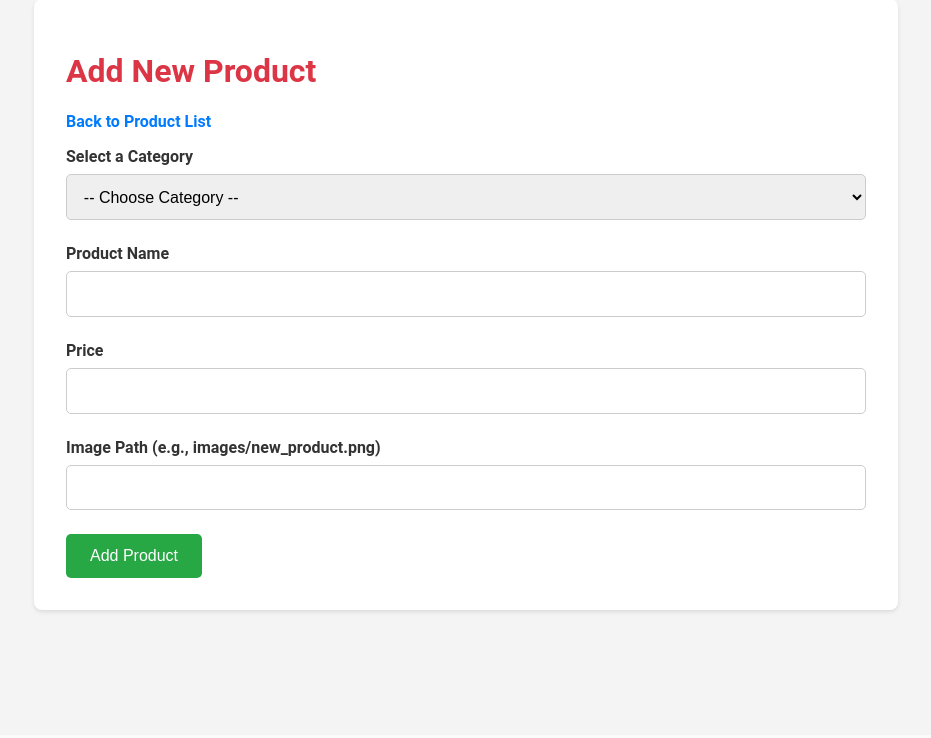
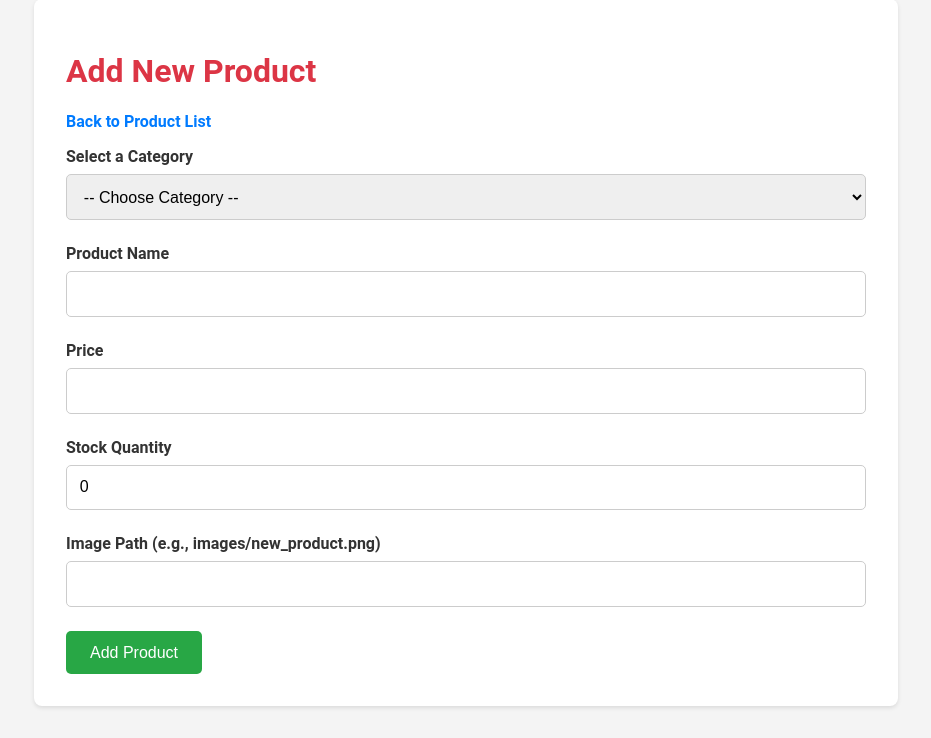
Before and after one commit to JimanB/apex-builds, a PHP site: page /admin/add_product.php in a window 1280 px wide. Shown: the part 65-803 px from the top of the page, without its empty margins (174-1105 px from the left). Before the commit the page ends 679 px from the top, so only its background shows below. Run offline with PHP 8.4, Linux system fonts and the light colour scheme; a user stored in the database is signed in; data comes from the database, SQL or seed files in the repository.

Commit message:
Update add_product.php

```diff
--- a/admin/add_product.php
+++ b/admin/add_product.php
@@ -26,32 +26,35 @@ if ($result && $result->num_rows > 0) {
 
 //check if the form has been submitted
 if ($_SERVER["REQUEST_METHOD"] == "POST") {
-    // Get form data
+    //get form data
     $category_data = explode('|', $_POST['category']);
     $category = trim($category_data[0]);
     $displayName = trim($category_data[1]);
 
     $name = trim($_POST['name']);
     $price = trim($_POST['price']);
+    $stock_quantity = (int)$_POST['stock_quantity']; //get stock quantity
     $image = trim($_POST['image']);
 
     //basic validation
-    if (empty($category) || empty($displayName) || empty($name) || empty($price) || empty($image)) {
-        $errors[] = "All fields are required.";
+    if (empty($category) || empty($displayName) || empty($name) || !isset($_POST['price']) || !isset($_POST['stock_quantity']) || empty($image)) {
+        $errors[] = "All fields are required";
     }
     if (!is_numeric($price) || $price < 0) {
-        $errors[] = "Price must be a valid positive number.";
+        $errors[] = "Price must be a valid positive number";
     }
 
     if (empty($errors)) {
-        $stmt = $conn->prepare("INSERT INTO products (category, displayName, name, price, image) VALUES (?, ?, ?, ?, ?)");
-        $stmt->bind_param("sssss", $category, $displayName, $name, $price, $image);
+        //use a prepared statement to prevent sql injection
+        $stmt = $conn->prepare("INSERT INTO products (category, displayName, name, price, stock_quantity, image) VALUES (?, ?, ?, ?, ?, ?)");
+        //bind parameters with 'i' for integer stock
+        $stmt->bind_param("ssssis", $category, $displayName, $name, $price, $stock_quantity, $image);
 
         if ($stmt->execute()) {
             header("Location: products.php?status=added");
             exit();
         } else {
-            $errors[] = "Error adding product to the database.";
+            $errors[] = "Error adding product to the database";
         }
         $stmt->close();
     }
@@ -92,6 +95,7 @@ $conn->close();
                         <?php endforeach; ?>
                     </select>
                 </div>
+
                 <div class="form-group">
                     <label for="name">Product Name</label>
                     <input type="text" id="name" name="name" required>
@@ -99,6 +103,10 @@ $conn->close();
                 <div class="form-group">
                     <label for="price">Price</label>
                     <input type="number" id="price" name="price" step="0.01" required>
+                </div>
+                <div class="form-group">
+                    <label for="stock_quantity">Stock Quantity</label>
+                    <input type="number" id="stock_quantity" name="stock_quantity" value="0" required>
                 </div>
                 <div class="form-group">
                     <label for="image">Image Path (e.g., images/new_product.png)</label>
```
